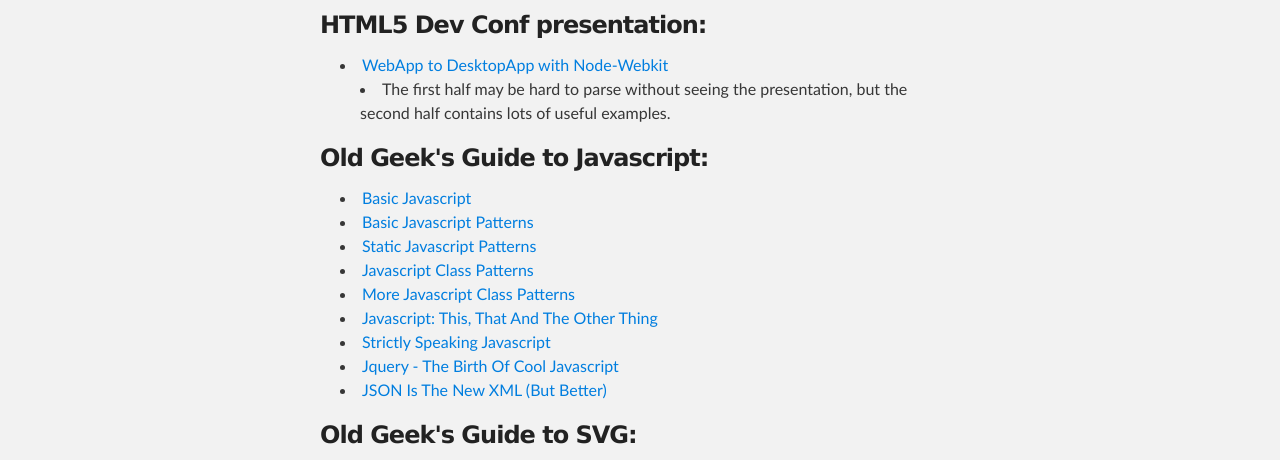
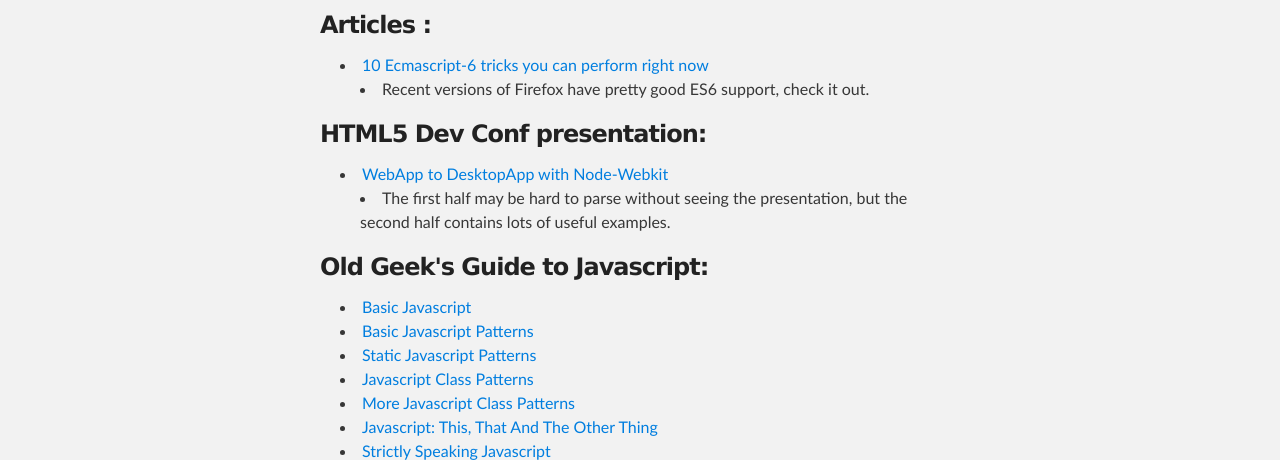
Before and after one commit to oldgeeksguide/oldgeeksguide.github.io, a plain HTML site: page index.html in a window 1280 px wide. Shown: the part 299-759 px from the top of the page. Drawn offline with Linux system fonts and the light colour scheme.

Commit message:
Replace master branch with page content via GitHub

```diff
--- a/index.html
+++ b/index.html
@@ -32,6 +32,17 @@
 </h3>
 
 <h3>
+<a name="articles-" class="anchor" href="#articles-"><span class="octicon octicon-link"></span></a>Articles :</h3>
+
+<ul>
+<li>
+<a href="http://html5hub.com/10-ecmascript-6-tricks-you-can-perform-right-now/">10 Ecmascript-6 tricks you can perform right now</a>
+
+<ul>
+<li>Recent versions of Firefox have pretty good ES6 support, check it out.</li>
+</ul>
+</li>
+</ul><h3>
 <a name="html5-dev-conf-presentation" class="anchor" href="#html5-dev-conf-presentation"><span class="octicon octicon-link"></span></a>HTML5 Dev Conf presentation:</h3>
 
 <ul>
```
Also changed, not shown: params.json (+1 -1 lines).
